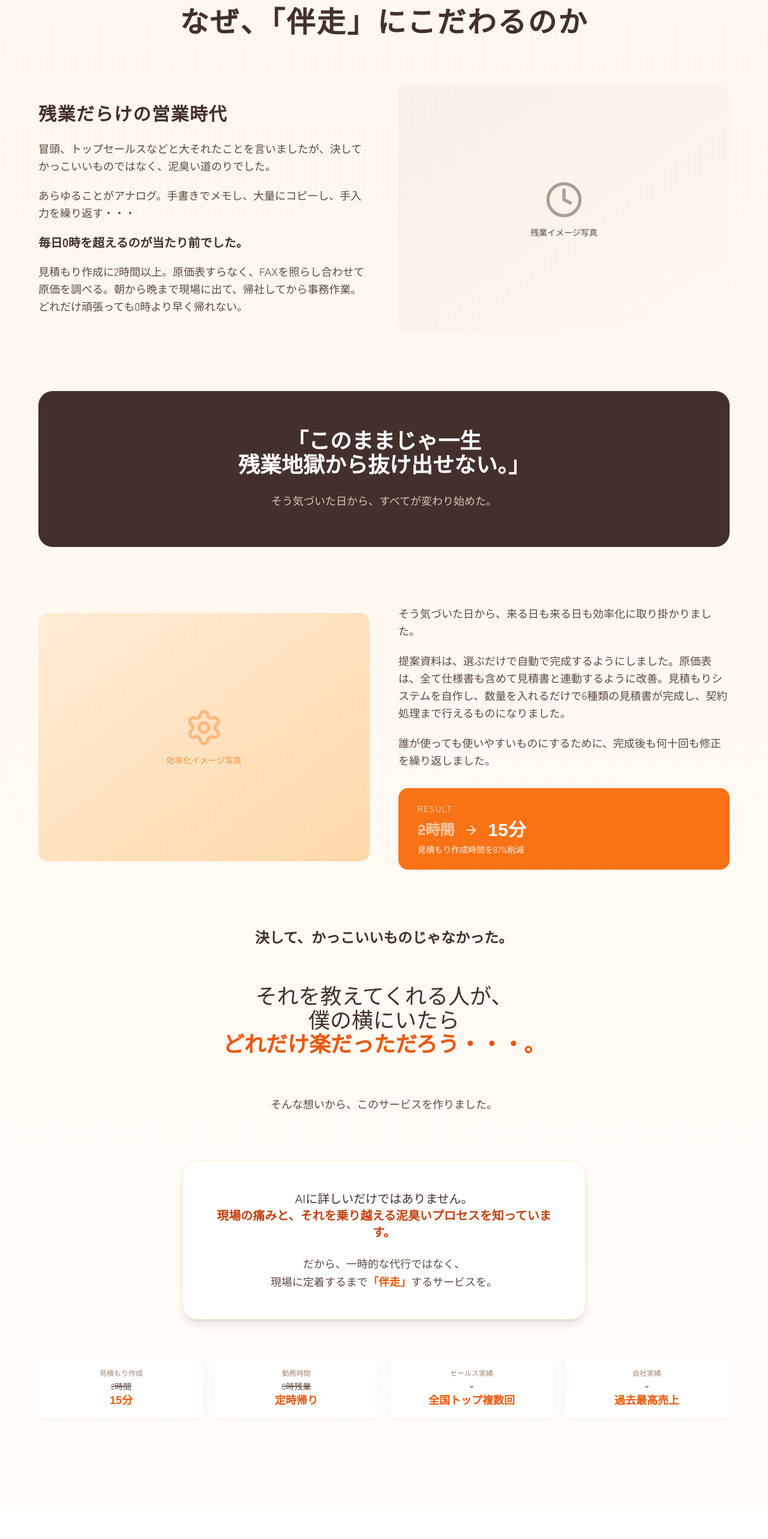
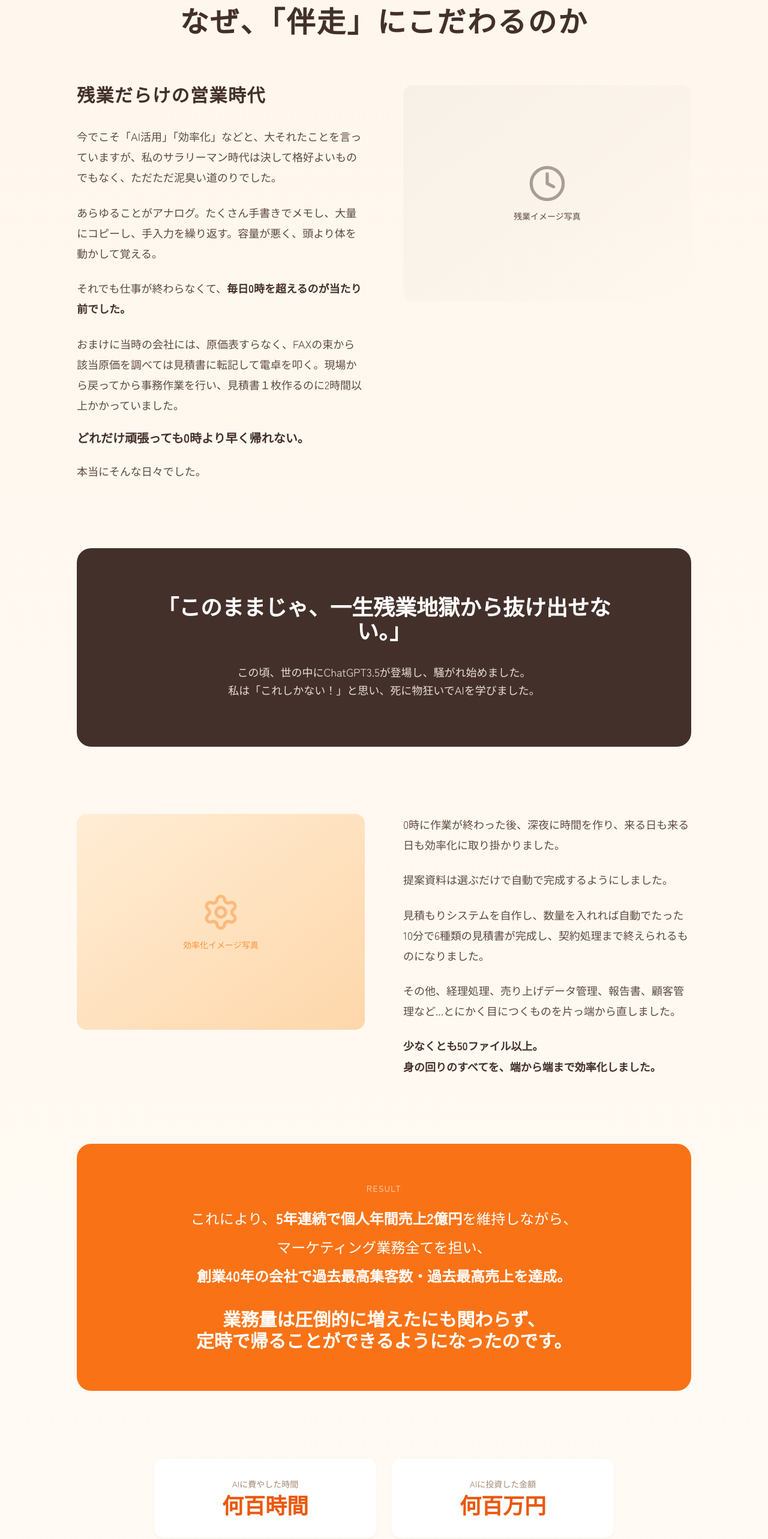
Before and after one commit to shunsuke-tnk/ai-komon-lp, a React (Vite) app: page / in a window 1280 px wide. Shown: the part 3903-6469 px from the top of the page at 60% size. Built offline with nearby package versions, Linux system fonts and the light colour scheme; a web font is replaced by a local one.

Commit message:
ストーリーの大幅改変

```diff
--- a/App.tsx
+++ b/App.tsx
@@ -417,33 +417,38 @@ const App: React.FC = () => {
           </h2>
         </div>
 
-        <div className="max-w-6xl mx-auto">
-          {/* Part 1: 苦悩の時代 - 左テキスト / 右写真 */}
-          <div className="grid md:grid-cols-2 gap-8 md:gap-12 items-center mb-16 md:mb-24">
+        <div className="max-w-5xl mx-auto">
+          {/* Part 1: 残業だらけの営業時代 - 左テキスト / 右写真 */}
+          <div className="grid md:grid-cols-2 gap-8 md:gap-16 items-start mb-20 md:mb-28">
             {/* 左: テキスト */}
             <div className="order-2 md:order-1">
-              <h3 className="text-2xl md:text-3xl font-bold text-text-heading font-rounded mb-6">
+              <h3 className="text-2xl md:text-3xl font-bold text-text-heading font-rounded mb-8">
                 残業だらけの営業時代
               </h3>
-              <div className="space-y-5 text-lg text-text-body leading-relaxed">
+              <div className="space-y-6 text-lg text-text-body leading-[1.9]">
                 <p>
-                  冒頭、トップセールスなどと大それたことを言いましたが、決してかっこいいものではなく、泥臭い道のりでした。
+                  今でこそ「AI活用」「効率化」などと、大それたことを言っていますが、私のサラリーマン時代は決して格好よいものでもなく、ただただ泥臭い道のりでした。
                 </p>
                 <p>
-                  あらゆることがアナログ。手書きでメモし、大量にコピーし、手入力を繰り返す・・・
+                  あらゆることがアナログ。たくさん手書きでメモし、大量にコピーし、手入力を繰り返す。容量が悪く、頭より体を動かして覚える。
+                </p>
+                <p>
+                  それでも仕事が終わらなくて、<span className="font-bold text-text-heading">毎日0時を超えるのが当たり前でした。</span>
+                </p>
+                <p>
+                  おまけに当時の会社には、原価表すらなく、FAXの束から該当原価を調べては見積書に転記して電卓を叩く。現場から戻ってから事務作業を行い、見積書１枚作るのに2時間以上かかっていました。
                 </p>
                 <p className="text-xl font-bold text-text-heading">
-                  毎日0時を超えるのが当たり前でした。
+                  どれだけ頑張っても0時より早く帰れない。
                 </p>
                 <p>
-                  見積もり作成に2時間以上。原価表すらなく、FAXを照らし合わせて原価を調べる。朝から晩まで現場に出て、帰社してから事務作業。どれだけ頑張っても0時より早く帰れない。
+                  本当にそんな日々でした。
                 </p>
               </div>
             </div>
             {/* 右: 写真 */}
-            <div className="order-1 md:order-2">
+            <div className="order-1 md:order-2 md:sticky md:top-32">
               <div className="aspect-[4/3] bg-gradient-to-br from-base-200 to-base-300 rounded-2xl flex items-center justify-center overflow-hidden">
-                {/* 写真プレースホルダー - 後で実際の画像に差し替え */}
                 <div className="text-center text-base-400">
                   <Clock className="w-16 h-16 mx-auto mb-3 opacity-50" />
                   <p className="text-sm">残業イメージ写真</p>
@@ -453,23 +458,23 @@ const App: React.FC = () => {
           </div>
 
           {/* 転換点 - ドラマティックな引用（全幅） */}
-          <div className="bg-[#43302b] rounded-3xl py-12 md:py-16 px-8 mb-16 md:mb-24">
+          <div className="bg-[#43302b] rounded-3xl py-14 md:py-20 px-8 md:px-12 mb-20 md:mb-28">
             <div className="max-w-3xl mx-auto text-center">
-              <p className="text-2xl md:text-4xl font-bold text-white leading-snug font-rounded">
-                「このままじゃ一生<br />残業地獄から抜け出せない。」
+              <p className="text-2xl md:text-4xl font-bold text-white leading-snug font-rounded mb-8">
+                「このままじゃ、一生<br className="md:hidden" />残業地獄から抜け出せない。」
               </p>
-              <p className="text-warm-300 mt-6 text-lg">
-                そう気づいた日から、すべてが変わり始めた。
+              <p className="text-warm-200 text-lg leading-relaxed">
+                この頃、世の中にChatGPT3.5が登場し、騒がれ始めました。<br />
+                私は「これしかない！」と思い、死に物狂いでAIを学びました。
               </p>
             </div>
           </div>
 
-          {/* Part 2: 行動と改善 - 左写真 / 右テキスト */}
-          <div className="grid md:grid-cols-2 gap-8 md:gap-12 items-center mb-16 md:mb-24">
+          {/* Part 2: 死に物狂いの効率化 - 左写真 / 右テキスト */}
+          <div className="grid md:grid-cols-2 gap-8 md:gap-16 items-start mb-20 md:mb-28">
             {/* 左: 写真 */}
-            <div>
+            <div className="md:sticky md:top-32">
               <div className="aspect-[4/3] bg-gradient-to-br from-primary-100 to-primary-200 rounded-2xl flex items-center justify-center overflow-hidden">
-                {/* 写真プレースホルダー - 後で実際の画像に差し替え */}
                 <div className="text-center text-primary-400">
                   <Settings className="w-16 h-16 mx-auto mb-3 opacity-50" />
                   <p className="text-sm">効率化イメージ写真</p>
@@ -478,78 +483,110 @@ const App: React.FC = () => {
             </div>
             {/* 右: テキスト */}
             <div>
-              <div className="space-y-5 text-lg text-text-body leading-relaxed">
+              <div className="space-y-6 text-lg text-text-body leading-[1.9]">
                 <p>
-                  そう気づいた日から、来る日も来る日も効率化に取り掛かりました。
+                  0時に作業が終わった後、深夜に時間を作り、来る日も来る日も効率化に取り掛かりました。
                 </p>
                 <p>
-                  提案資料は、選ぶだけで自動で完成するようにしました。原価表は、全て仕様書も含めて見積書と連動するように改善。見積もりシステムを自作し、数量を入れるだけで6種類の見積書が完成し、契約処理まで行えるものになりました。
+                  提案資料は選ぶだけで自動で完成するようにしました。
                 </p>
                 <p>
-                  誰が使っても使いやすいものにするために、完成後も何十回も修正を繰り返しました。
+                  見積もりシステムを自作し、数量を入れれば自動でたった10分で6種類の見積書が完成し、契約処理まで終えられるものになりました。
                 </p>
-              </div>
-
-              {/* 成果のハイライト */}
-              <div className="mt-8 bg-primary-500 rounded-2xl py-6 px-8 text-white">
-                <p className="text-sm opacity-80 tracking-widest uppercase mb-2">Result</p>
-                <div className="flex items-center gap-4">
-                  <p className="text-2xl font-bold font-rounded line-through opacity-60">2時間</p>
-                  <ArrowRight className="w-6 h-6 opacity-80" />
-                  <p className="text-3xl font-bold font-rounded">15分</p>
-                </div>
-                <p className="text-sm opacity-90 mt-1">見積もり作成時間を87%削減</p>
+                <p>
+                  その他、経理処理、売り上げデータ管理、報告書、顧客管理など...とにかく目につくものを片っ端から直しました。
+                </p>
+                <p className="font-bold text-text-heading">
+                  少なくとも50ファイル以上。<br />
+                  身の回りのすべてを、端から端まで効率化しました。
+                </p>
               </div>
             </div>
           </div>
 
-          {/* Part 3: 感情的クライマックス（中央寄せ） */}
-          <div className="max-w-2xl mx-auto text-center mb-16 md:mb-20">
-            <p className="text-xl md:text-2xl font-bold text-text-heading leading-relaxed mb-8">
-              決して、かっこいいものじゃなかった。
+          {/* 成果ハイライト - 全幅 */}
+          <div className="bg-primary-500 rounded-3xl py-12 md:py-16 px-8 md:px-12 mb-20 md:mb-28">
+            <div className="max-w-3xl mx-auto">
+              <p className="text-white/80 text-sm tracking-widest uppercase mb-6 text-center">Result</p>
+              <div className="space-y-4 text-white text-center">
+                <p className="text-xl md:text-2xl leading-relaxed">
+                  これにより、<span className="font-bold">5年連続で個人年間売上2億円</span>を維持しながら、
                 </p>
-
-            <div className="my-12 md:my-16">
-              <p className="text-2xl md:text-4xl text-text-heading leading-relaxed font-rounded">
-                それを教えてくれる人が、<br />
-                僕の横にいたら<br />
-                <span className="text-primary-600 font-bold">どれだけ楽だっただろう・・・。</span>
+                <p className="text-xl md:text-2xl leading-relaxed">
+                  マーケティング業務全てを担い、
+                </p>
+                <p className="text-xl md:text-2xl leading-relaxed font-bold">
+                  創業40年の会社で過去最高集客数・過去最高売上を達成。
+                </p>
+                <div className="pt-6">
+                  <p className="text-2xl md:text-3xl font-bold font-rounded">
+                    業務量は圧倒的に増えたにも関わらず、<br />
+                    定時で帰ることができるようになったのです。
                   </p>
                 </div>
+              </div>
+            </div>
+          </div>
 
-            <p className="text-lg text-text-body leading-relaxed">
+          {/* 投資の実績 */}
+          <div className="max-w-3xl mx-auto mb-20 md:mb-28">
+            <div className="grid md:grid-cols-2 gap-6">
+              <div className="bg-white rounded-2xl p-8 text-center border border-base-100 shadow-sm">
+                <p className="text-text-muted text-sm mb-2">AIに費やした時間</p>
+                <p className="text-4xl font-bold text-primary-600 font-rounded">何百時間</p>
+              </div>
+              <div className="bg-white rounded-2xl p-8 text-center border border-base-100 shadow-sm">
+                <p className="text-text-muted text-sm mb-2">AIに投資した金額</p>
+                <p className="text-4xl font-bold text-primary-600 font-rounded">何百万円</p>
+              </div>
+            </div>
+          </div>
+
+          {/* Part 3: 感情的クライマックス - 左テキスト / 右余白 */}
+          <div className="grid md:grid-cols-2 gap-8 md:gap-16 items-center mb-20 md:mb-28">
+            <div className="space-y-8 text-lg text-text-body leading-[1.9]">
+              <p className="text-2xl md:text-3xl font-bold text-text-heading font-rounded leading-relaxed">
+                あの頃、すぐに聞ける人がいたら、<br />
+                どれだけ楽だっただろう。
+              </p>
+              <p className="text-xl md:text-2xl text-text-heading leading-relaxed">
+                そんな人になれたら、<br />
+                どれだけ楽になる人がいるだろう。
+              </p>
+              <p className="text-xl text-primary-600 font-bold">
                 そんな想いから、このサービスを作りました。
               </p>
             </div>
+            <div className="hidden md:block"></div>
+          </div>
 
-          {/* Part 4: 使命（中央寄せ） */}
-          <div className="max-w-2xl mx-auto mb-16">
-            <div className="bg-white rounded-3xl p-8 md:p-12 shadow-lg border border-primary-100">
-              <p className="text-lg md:text-xl text-text-heading leading-relaxed text-center">
-                AIに詳しいだけではありません。<br />
-                <span className="font-bold text-primary-700">現場の痛みと、それを乗り越える泥臭いプロセスを知っています。</span>
+          {/* 中間CTA */}
+          <div className="text-center mb-20 md:mb-28">
+            <Button size="lg" variant="primary" onClick={scrollToContact} className="shadow-primary-200/50">
+              無料AI活用診断に申し込む
+              <ArrowRight className="ml-2 w-5 h-5" />
+            </Button>
+            <p className="text-sm text-text-muted mt-3">毎月3社限定・Zoom 30分</p>
+          </div>
+
+          {/* Part 4: 使命 */}
+          <div className="max-w-3xl mx-auto">
+            <div className="bg-white rounded-3xl p-10 md:p-14 shadow-lg border border-primary-100">
+              <div className="space-y-8 text-lg md:text-xl text-text-body leading-[1.9] text-center">
+                <p>
+                  AIに詳しいだけではありません。
                 </p>
-              <p className="text-lg text-text-body leading-relaxed text-center mt-6">
-                だから、一時的な代行ではなく、<br />
-                現場に定着するまで<span className="text-primary-600 font-bold">「伴走」</span>するサービスを。
+                <p className="text-xl md:text-2xl font-bold text-text-heading">
+                  現場の痛みと、それを乗り越える<br className="md:hidden" />泥臭いプロセスを知っています。
+                </p>
+                <p>
+                  だから、一時的な代行ではなく、
+                </p>
+                <p className="text-2xl md:text-3xl font-bold text-primary-600 font-rounded">
+                  現場に定着するまで「伴走」する<br className="md:hidden" />サービスを。
                 </p>
               </div>
             </div>
-
-          {/* Before/After Results */}
-          <div className="grid grid-cols-2 lg:grid-cols-4 gap-4">
-            {[
-              { label: "見積もり作成", before: "2時間", after: "15分" },
-              { label: "勤務時間", before: "0時残業", after: "定時帰り" },
-              { label: "セールス実績", before: "-", after: "全国トップ複数回" },
-              { label: "会社実績", before: "-", after: "過去最高売上" },
-            ].map((item, i) => (
-              <div key={i} className="bg-white rounded-xl p-4 text-center shadow-sm border border-base-100">
-                <p className="text-xs text-text-muted mb-1">{item.label}</p>
-                <p className="text-sm text-base-400 line-through">{item.before}</p>
-                <p className="text-lg font-bold text-primary-600 font-rounded">{item.after}</p>
-              </div>
-            ))}
           </div>
         </div>
       </Section>
```
Lines whose indentation alone changed are shown as unchanged.
